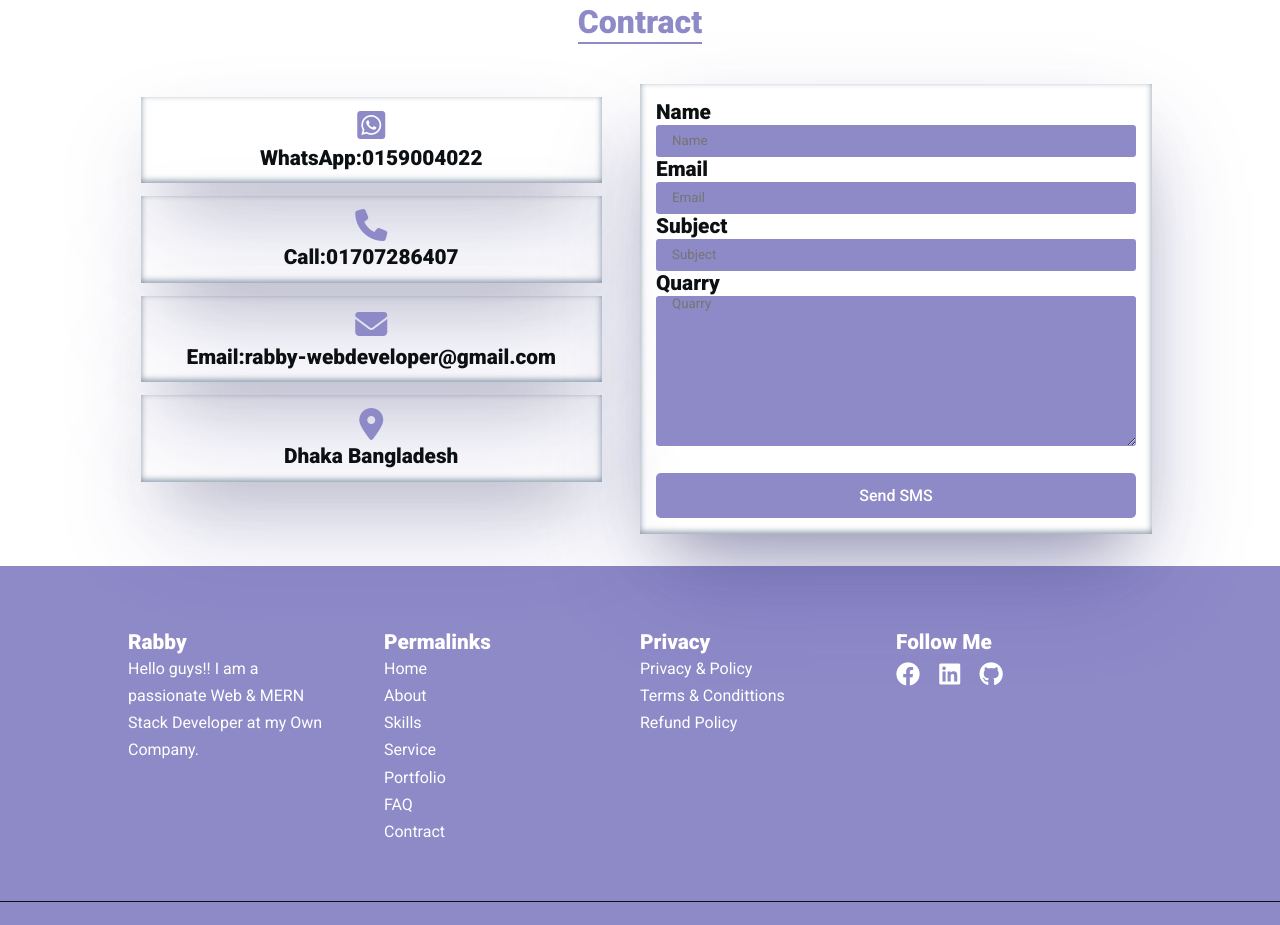
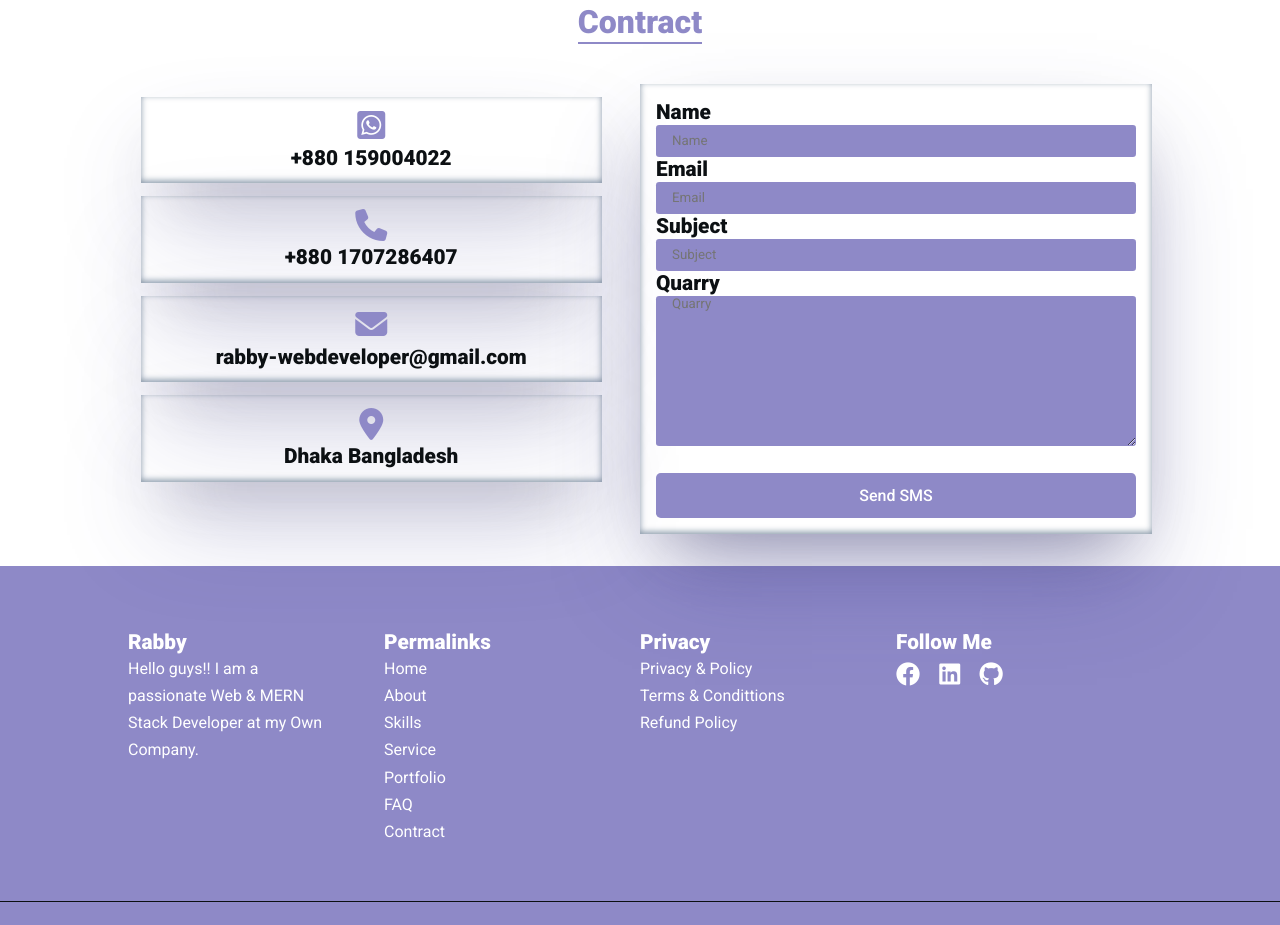
Before and after one commit to rabby-web/rabby, a plain HTML site: page index.html in a window 1280 px wide. Shown: the part 5330-6255 px from the top of the page. Drawn offline with nearby package versions, Linux system fonts and the light colour scheme.

Commit message:
all commit

```diff
--- a/index.html
+++ b/index.html
@@ -747,15 +747,15 @@
                 <div class="contract_box">
                     <div class="contract_boxes">
                         <i class="fa-brands fa-square-whatsapp" id="contract-icon"></i>
-                        <h4>WhatsApp:0159004022</h4>
+                        <h4>+880 159004022</h4>
                     </div>
                     <div class="contract_boxes">
                         <i class="fa-solid fa-phone" id="contract-icon"></i>
-                        <h4>Call:01707286407</h4>
+                        <h4>+880 1707286407</h4>
                     </div>
                     <div class="contract_boxes">
                         <i class="fa-solid fa-envelope" id="contract-icon"></i>
-                        <h4>Email:rabby-webdeveloper@gmail.com</h4>
+                        <h4>rabby-webdeveloper@gmail.com</h4>
                     </div>
                     <div class="contract_boxes">
                         <i class="fa-solid fa-location-dot" id="contract-icon"></i>
```
